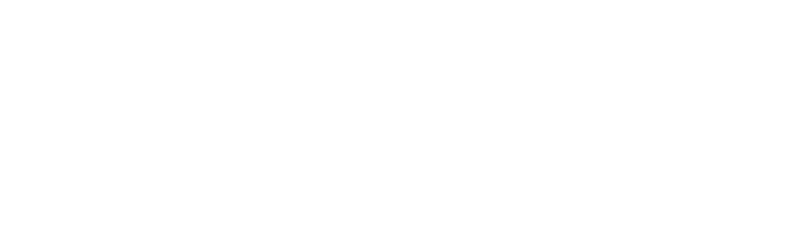
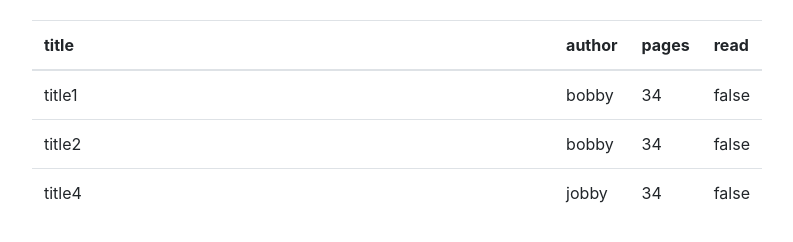
Before and after one commit to LeeSD90/js-book-library, a plain HTML site: page index.html in a window 1280 px wide. Shown: the whole page, without its empty margins (243-1036 px from the left). Drawn offline with nearby package versions, Linux system fonts and the light colour scheme.

Commit message:
add table rendering

```diff
--- a/index.html
+++ b/index.html
@@ -11,6 +11,22 @@
         <link rel="stylesheet" type="text/css" href="style/style.css">
     </head>
     <body>
+        <div class="container">
 
+            <div class="row justify-content-center">
+                    <div class="col-8">
+                        <table class="table">
+                            <thead>
+                                <tr id="headings">
+
+                                </tr>
+                            </thead>
+                            <tbody id="items">
+
+                            </tbody>
+                        </table>
+                    </div>
+                </div>
+        </div>
     </body>
 </html>
--- a/js/script.js
+++ b/js/script.js
@@ -1,17 +1,49 @@
 let myLibrary = []
-addBookToLibrary(new Book("title1", "bobby",34,false))
+
+
+$(document).ready(function(){
+	addBookToLibrary(new Book("title1", "bobby",34,false))
+	addBookToLibrary(new Book("title2", "bobby",34,false))
+	addBookToLibrary(new Book("title4", "jobby",34,false))
+	render()
+ })
 
 function Book(title, author, pages, read) {
 	this.title = title
 	this.author = author
 	this.pages = pages
-	read = read
-
-	this.info = function() {
-		return `${this.title} by ${author}, ${pages} pages, ${this.read ? "read" : "not read yet"}`;
-	}
+	this.read = read
 }
 
 function addBookToLibrary(book) {
 	myLibrary.push(book)
 }
+
+function render() {
+	var myBook = new Book("","",0,false)
+	for(var key in myBook) {
+		var th = document.createElement('th')
+		th.className = "col"
+		var content = document.createTextNode(key)
+		th.appendChild(content)
+		var headings = document.getElementById("headings")
+		headings.appendChild(th)
+	}
+
+	for(var i = 0; i < myLibrary.length; i++) {
+		var tr = document.createElement('tr')
+		for(var key in myLibrary[i]){
+			var td = document.createElement('td')
+			console.log(key)
+			var content = document.createTextNode(myLibrary[i][key])
+			td.appendChild(content)
+			tr.appendChild(td)
+		}
+		var items = document.getElementById("items")
+		items.appendChild(tr)
+	}
+}
+
+function newBook() {
+
+}
--- a/style/style.css
+++ b/style/style.css
@@ -0,0 +1,11 @@
+.container {
+    padding-top: 20px;
+}
+
+.row {
+    margin-bottom: 20px;
+}
+
+button {
+    margin: 10px 0;
+}
```
